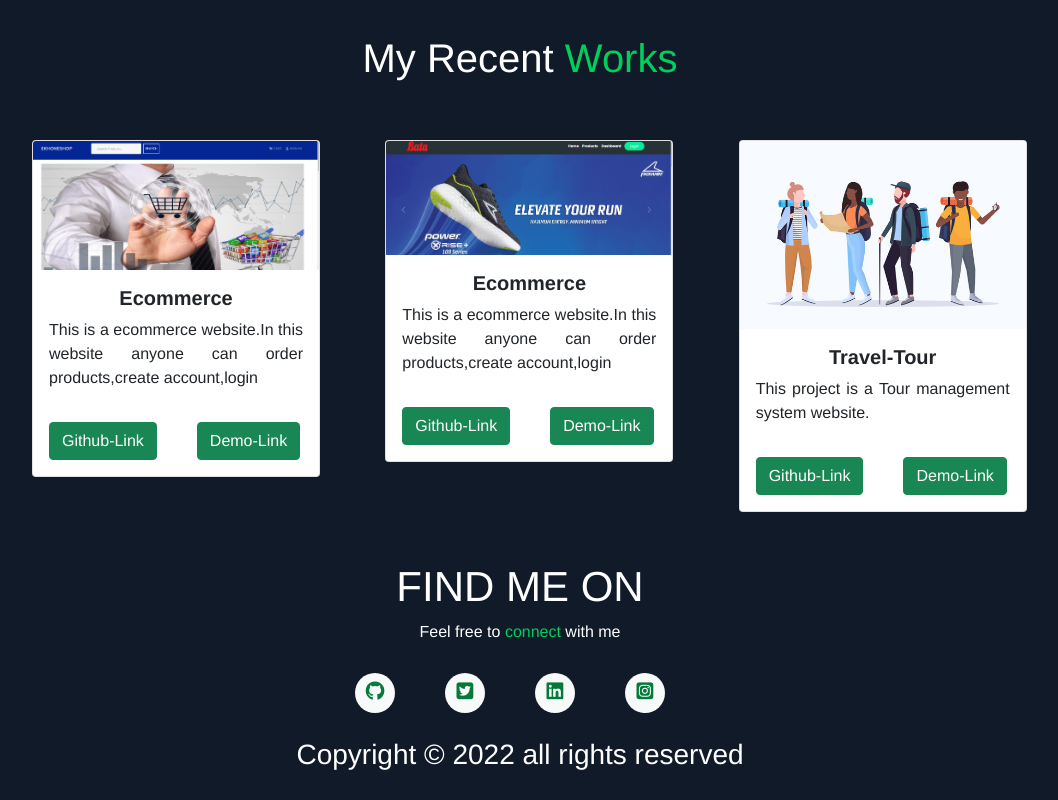
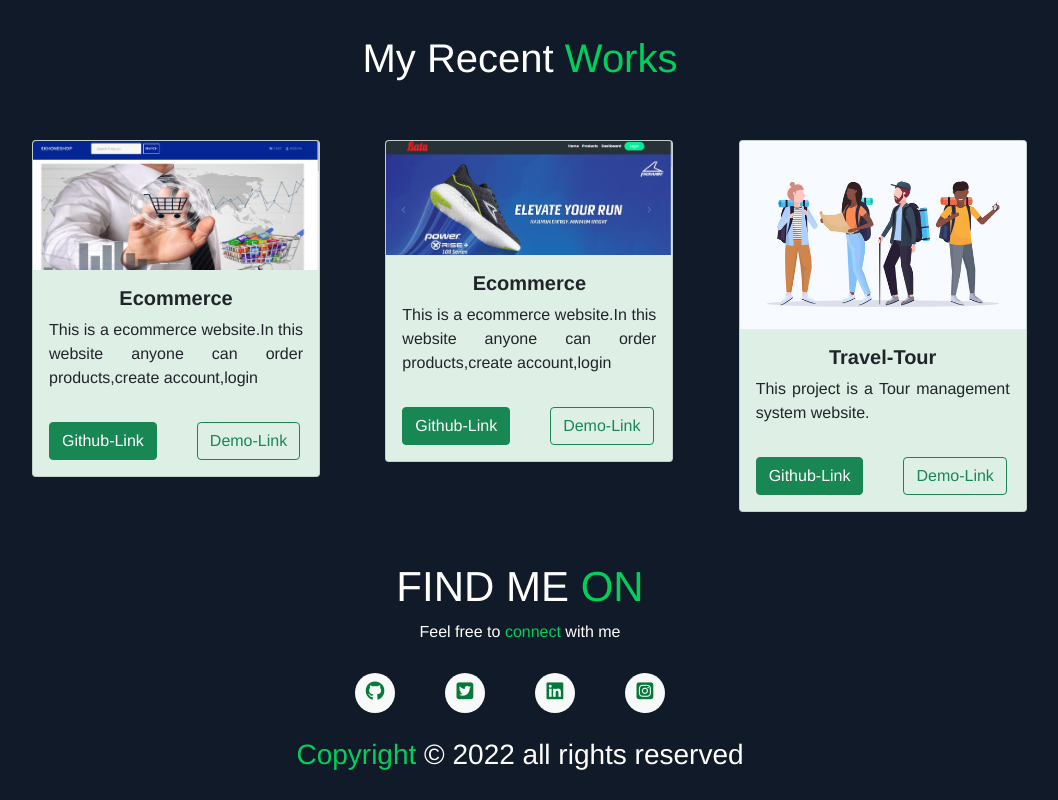
Before and after one commit to Shamim392/protfolio-using-vue, a Vue app: page / in a window 1280 px wide. Shown: the part 2314-3114 px from the top of the page, without its empty margins (120-1178 px from the left). Built offline with nearby package versions, Linux system fonts and the light colour scheme; some icons are missing.

Commit message:
added button link

```diff
--- a/src/components/myAbout.vue
+++ b/src/components/myAbout.vue
@@ -1,3 +1,4 @@
+<!-- eslint-disable vue/no-parsing-error -->
 <template>
   <section>
     <div className="home-section" id="home">
--- a/src/components/myFooter.vue
+++ b/src/components/myFooter.vue
@@ -1,6 +1,6 @@
 <template>
   <div class="home-about-social">
-    <h1 class="foorterHeading">FIND ME ON</h1>
+    <h1 class="foorterHeading">FIND ME <span>ON</span></h1>
     <p>Feel free to <span className="purple">connect </span>with me</p>
     <ul className="home-about-social-links">
       <li className="social-icons">
@@ -47,7 +47,7 @@
     </ul>
   </div>
   <div class="footer-copywright">
-    <h3>Copyright © 2022 all rights reserved</h3>
+    <h3><span>Copyright</span> © 2022 all rights reserved</h3>
   </div>
 </template>
 
--- a/src/components/myProjects.vue
+++ b/src/components/myProjects.vue
@@ -20,8 +20,12 @@
             <a href="https://github.com/Shamim392">
               <button type="button" class="btn btn-success">Github-Link</button>
             </a>
-            <a href="https://github.com/Shamim392">
-              <button type="button" class="btn btn-success">Demo-Link</button>
+            <a
+              href="https://github.com/Shamim392/E-commerce-Management-System-Frontend-Backend"
+            >
+              <button type="button" class="btn btn-outline-success">
+                Demo-Link
+              </button>
             </a>
           </div>
         </div>
@@ -44,8 +48,10 @@
             <a href="https://github.com/Shamim392">
               <button type="button" class="btn btn-success">Github-Link</button>
             </a>
-            <a href="https://github.com/Shamim392">
-              <button type="button" class="btn btn-success">Demo-Link</button>
+            <a href="https://github.com/Shamim392/batabd-website-client-site">
+              <button type="button" class="btn btn-outline-success">
+                Demo-Link
+              </button>
             </a>
           </div>
         </div>
@@ -67,8 +73,10 @@
             <a href="https://github.com/Shamim392">
               <button type="button" class="btn btn-success">Github-Link</button>
             </a>
-            <a href="https://github.com/Shamim392">
-              <button type="button" class="btn btn-success">Demo-Link</button>
+            <a href="https://github.com/Shamim392/travel-tour-client-site">
+              <button type="button" class="btn btn-outline-success">
+                Demo-Link
+              </button>
             </a>
           </div>
         </div>
@@ -102,6 +110,9 @@ span {
   color: #00cf5d;
 }
 
+.card {
+  background-color: rgb(222, 239, 230);
+}
 .card-title {
   text-align: center;
   font-weight: bold;
```
